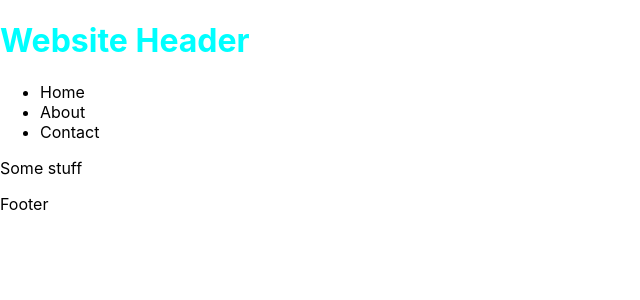
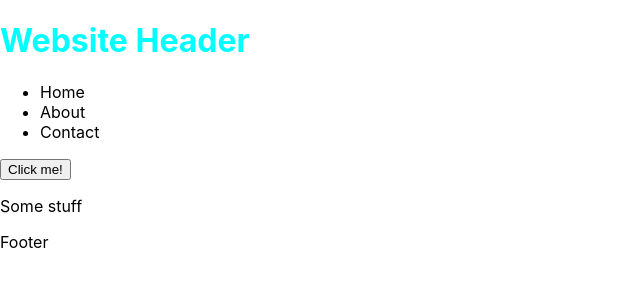
Before and after one commit to youngy247/reactintro, a React (Create React App) app: page / in a window 1280 px wide. Shown: the top 300 px of the page, without its empty margins (0-640 px from the left). Built offline with nearby package versions, Linux system fonts and the light colour scheme.

Commit message:
Added button to header

```diff
--- a/src/components/Header/index.js
+++ b/src/components/Header/index.js
@@ -1,10 +1,12 @@
 import './header.css'
 import Nav from "./Nav";
+import Button from "../Button";
 const Header = () => {
     return (
         <header>
     <h1>Website Header</h1>
             <Nav />
+            <Button />
         </header>
     )
 }
```
